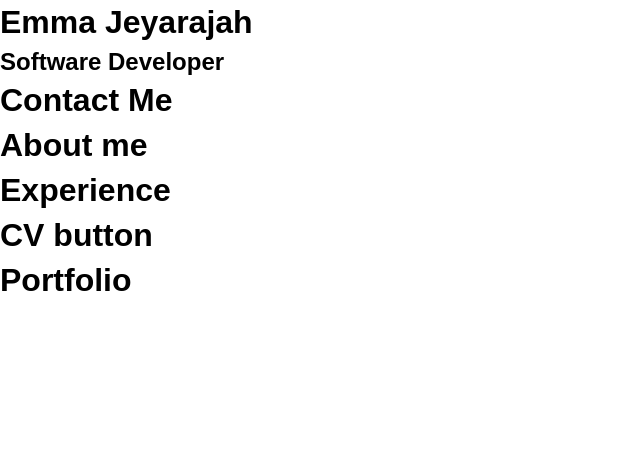
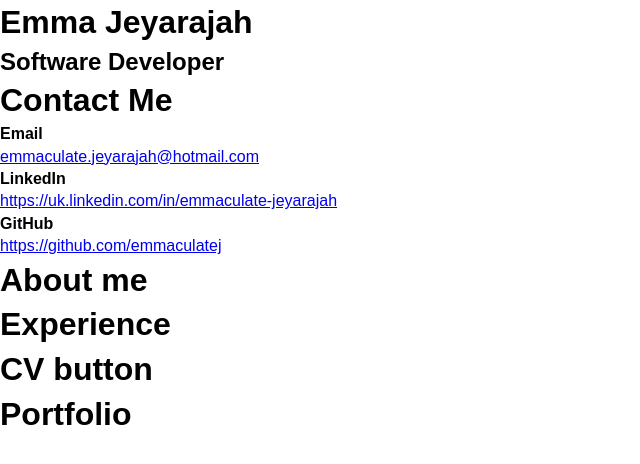
Before and after one commit to emmaculatej/personal-website, a Vue app in the folder personal-website/: page / in a window 1280 px wide. Shown: the top 464 px of the page, without its empty margins (0-640 px from the left). Built offline with nearby package versions, Linux system fonts and the light colour scheme.

Commit message:
Social Media Links

```diff
--- a/personal-website/src/App.vue
+++ b/personal-website/src/App.vue
@@ -1,7 +1,7 @@
 <template>
   <div id="app">
     <homepage :personalDetails="personalDetails"/>
-    <contact-me />
+    <contact-me :personalDetails="personalDetails"/>
     <personal-description />
     <experience />
     <c-v />
--- a/personal-website/src/components/ContactMe.vue
+++ b/personal-website/src/components/ContactMe.vue
@@ -1,11 +1,40 @@
 <template>
     <div class="contact-me">
         <h1> Contact Me </h1>
+        <div>
+            <h4> Email </h4>
+            <a href="mailto:emmaculate.jeyarajah@hotmail.com"> {{personalDetails.email}}</a>
+
+            <div v-for="item in socialMedia" v-bind:key="item.id">
+                <h4> {{item.title}} </h4>
+                <a :href=item.link> {{item.link}} </a>
+            </div>
+        </div>
     </div>
 </template>
 
 <script>
 export default {
+    name: 'ContactMe',
+    props: {
+        personalDetails: {
+            email: String
+        }
+    },
+    data: function () {
+        return {
+            socialMedia: [
+                {id: 1, title: 'LinkedIn', link: 'https://uk.linkedin.com/in/emmaculate-jeyarajah'},
+                {id: 2,title: 'GitHub', link: 'https://github.com/emmaculatej'}
+            ]
+        }
+    },
+    methods: {
+        sendEmail: void {
+
+
+        }
+    }
 
 }
 </script>
```
